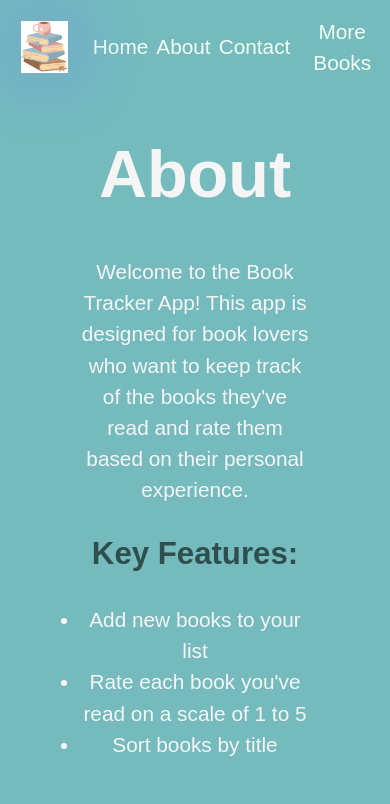
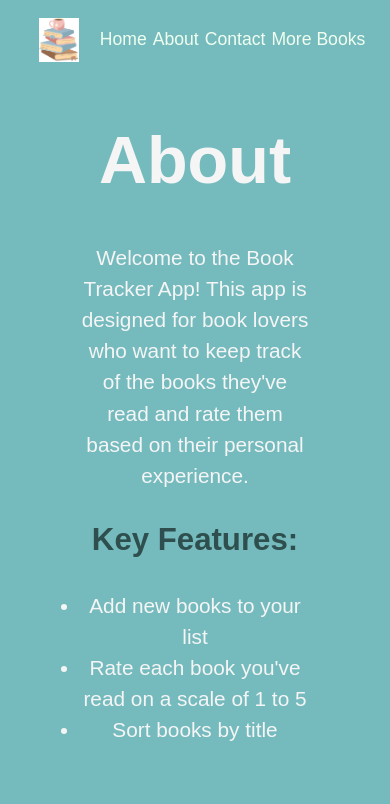
Before and after one commit to ValeriGuerrero/react-todo, a React (Vite) app: page /about in a window 390 px wide. Shown: the top 804 px of the page. Built offline with nearby package versions, Linux system fonts and the light colour scheme; no server answers.

Commit message:
<final changes>

```diff
--- a/src/App.css
+++ b/src/App.css
@@ -4,8 +4,9 @@ body{
   color: whitesmoke;
   font-family: fantasy;
   padding: 0;
-  margin: 0;
-  width: 100%;
+  margin: 0;/*
+  width: 100vw;
+  height: 100vh;*/
   display: flex;
   flex-direction: column;
 }
@@ -124,17 +125,17 @@ nav ul li a.booksLink:hover, a.nav-home:hover, a.nav-about:hover, a.nav-contact:
     display: flex;
     justify-content: center;
     align-items: center;
-    font-size: 1.3rem;
+    font-size: 1.1rem;
     font-weight: 100px;
     color: honeydew;
   }
 
-  nav ul li a.booksLink:hover, a.nav-home:hover, a.nav-about:hover {
+  nav ul li a.booksLink:hover, a.nav-home:hover, a.nav-about:hover, a.nav-contact:hover {
     color:rgb(171, 123, 123);
-    font-size: 1.5rem;
     transform: scale(1.1);
     transition: all 0.5s ease-in-out;
     box-shadow: #787ef8aa 0 0 2em;
+    cursor: pointer;
   }
 
 
@@ -157,7 +158,7 @@ nav ul li a.booksLink:hover, a.nav-home:hover, a.nav-about:hover, a.nav-contact:
   }
 
   .navList li {
-    margin: 4px;
+    margin: 3px;
   }
 
   .todoForm{
@@ -317,6 +318,7 @@ nav ul li a.booksLink:hover, a.nav-home:hover, a.nav-about:hover, a.nav-contact:
     transform: scale(1.1);
     transition: all 0.5s ease-in-out;
     box-shadow: #787ef8aa 0 0 2em;
+    cursor: pointer;
   }
 
   .booksLink:hover {
@@ -498,6 +500,7 @@ footer {
     transform: scale(1.1);
     transition: all 0.5s ease-in-out;
     box-shadow: #787ef8aa 0 0 2em;
+    cursor: pointer;
   }
 
   .booksLink:hover {
@@ -646,6 +649,7 @@ footer {
     transform: scale(1.1);
     transition: all 0.5s ease-in-out;
     box-shadow: #787ef8aa 0 0 2em;
+    cursor: pointer;
   }
 
   .booksLink:hover {
@@ -790,7 +794,7 @@ footer {
 
   nav ul li a.booksLink:hover, a.nav-home:hover, a.nav-about:hover, a.nav-contact:hover {
     font-size: 3rem;
-
+    cursor: pointer;
   }
 
   .logo {
--- a/src/App.jsx
+++ b/src/App.jsx
@@ -217,7 +217,7 @@ const App = () => {
     postData(newTodoTitle)
   }
 
-  const removeTodo = (id) => {
+  const onremoveTodo = (id) => {
     const newTodoList = todoList.filter((todo) => todo.id !== id)
     setTodoList(newTodoList)
   }
```
